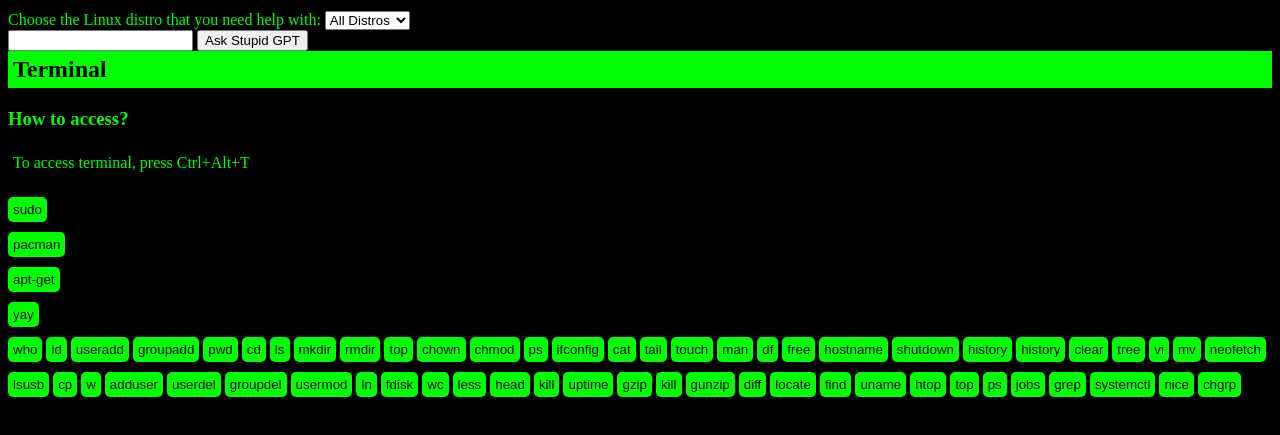
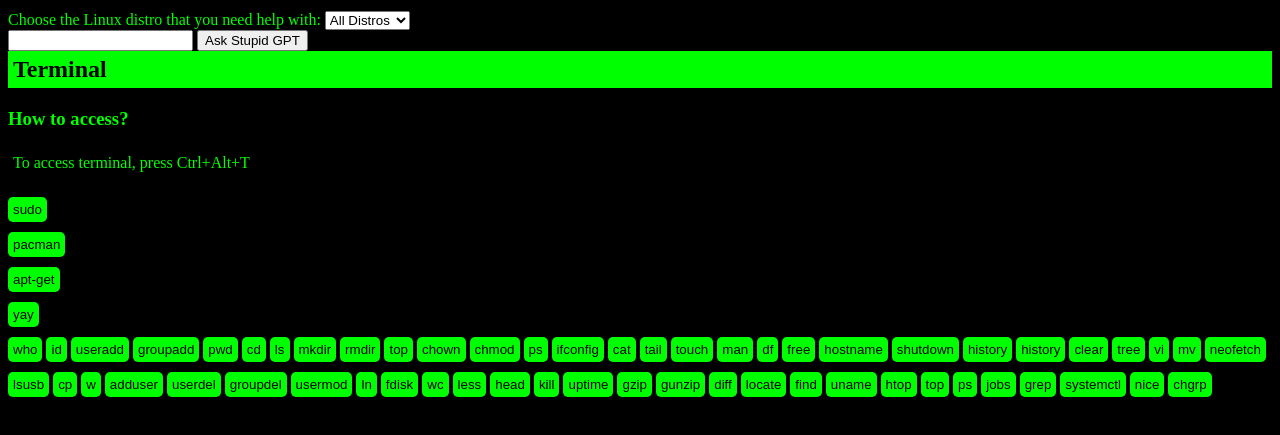
Before and after one commit to Mizorio/Linux-Helper-website, a plain HTML site: page index.html in a window 1280 px wide. Shown: the part 89-524 px from the top of the page. Drawn offline with Linux system fonts and the light colour scheme.

Commit message:
Removed doubled command

```diff
--- a/index.html
+++ b/index.html
@@ -608,13 +608,6 @@ function stupidGpt() {
      <p>This command compresses files using the gzip algorithm.</p>
      </div>
 
-     <button class="command-button" onclick="showDescription('kill')">kill</button>
-     <div id="kill" class="command-description">
-     <h2>Command: 'kill'</h2>
-     <h3>Description:</h3>
-     <p>This command terminates a process.</p>
-     </div>
-
      <button class="command-button" onclick="showDescription('gunzip')">gunzip</button>
      <div id="gunzip" class="command-description">
      <h2>Command: 'gunzip'</h2>
```
